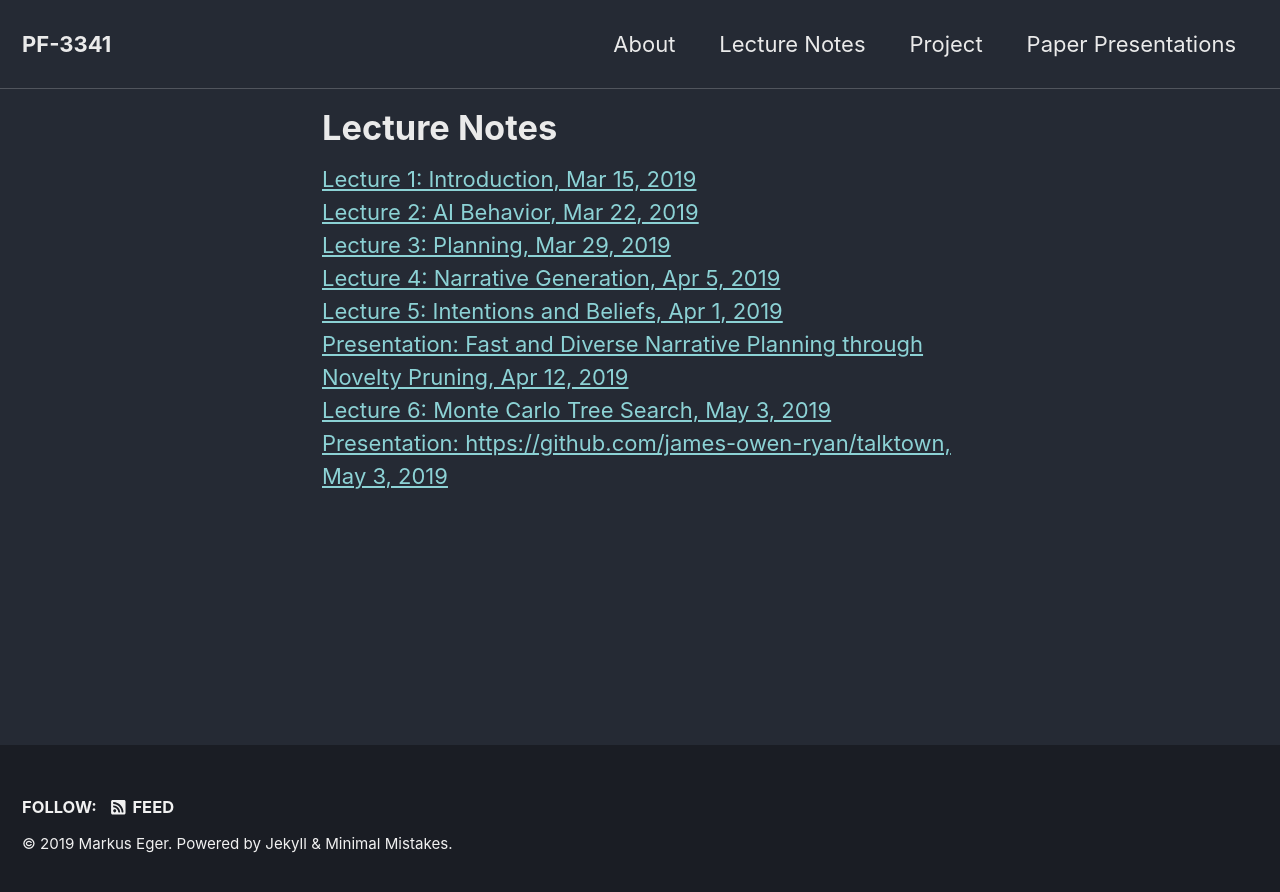
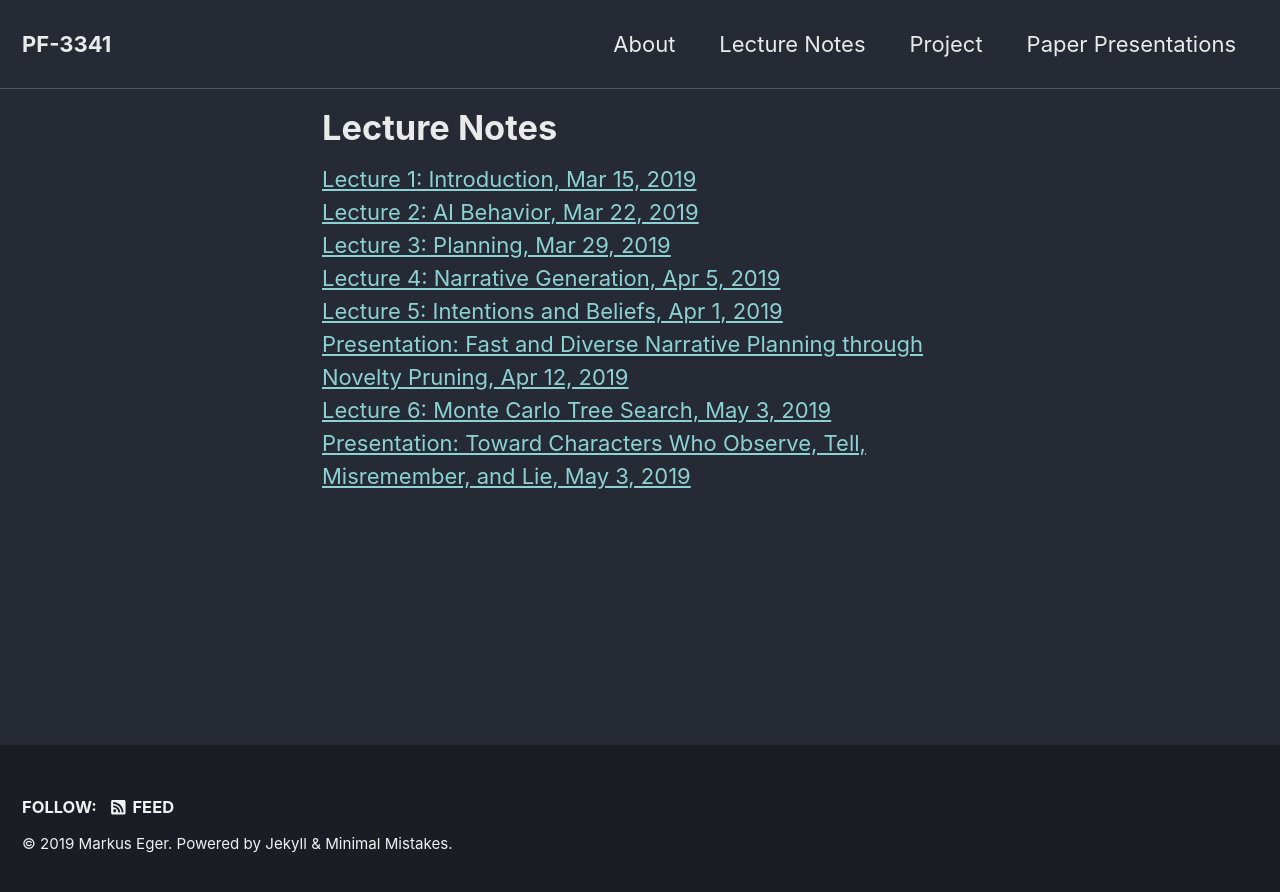
Before and after one commit to yawgmoth/PF-3341, a Jekyll site: the page built from _pages/slides.html, in a window 1280 px wide. Shown: the top 892 px of the page. Built offline with Jekyll 4.4.1, drawn with Linux system fonts in a browser that asks for light colours; cached includes are drawn as plain includes; nearby versions of some CDN libraries.

Commit message:
fix stupid mistake

```diff
--- a/_pages/slides.html
+++ b/_pages/slides.html
@@ -15,7 +15,7 @@ categories: [frontpage]
 <a href="lecture5.html">Lecture 5: Intentions and Beliefs, Apr 1, 2019</a><br/>
 <a href="lecture5a.html">Presentation: Fast and Diverse Narrative Planning through Novelty Pruning, Apr 12, 2019</a><br/>
 <a href="lecture6.html">Lecture 6: Monte Carlo Tree Search, May 3, 2019</a><br/>
-<a href="lecture6a.html">Presentation: https://github.com/james-owen-ryan/talktown, May 3, 2019</a><br/>
+<a href="lecture6a.html">Presentation: Toward Characters Who Observe, Tell, Misremember, and Lie, May 3, 2019</a><br/>
 <!--<a href="lecture7.html">Lecture 7: World Building, Jan 16, 2019</a><br/>
 <a href="lecture8.html">Lecture 8: Unity, Jan 17, 2019</a><br/>
 <a href="lecture9.html">Lecture 9: Game Engines, Jan 21, 2019</a><br/>
```
